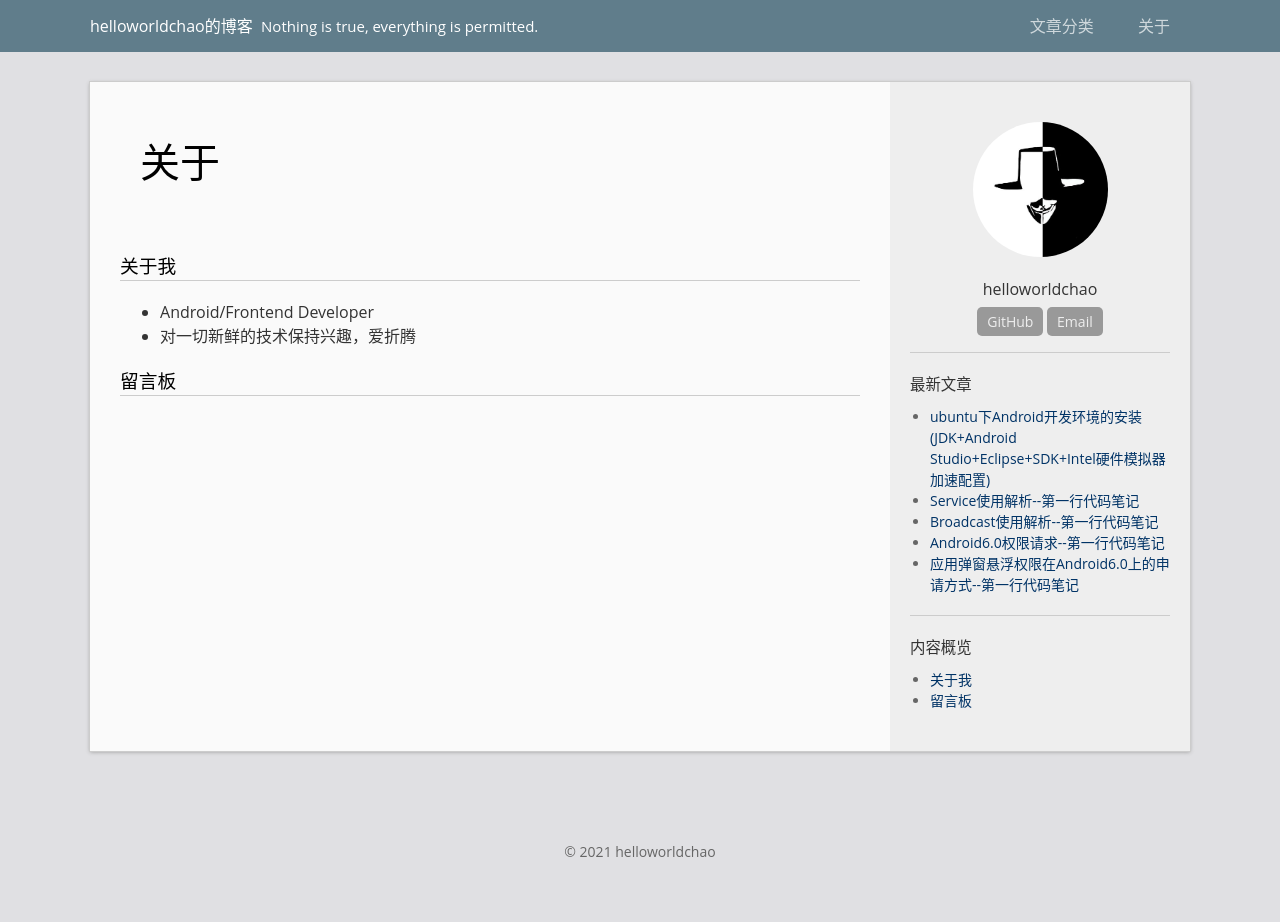
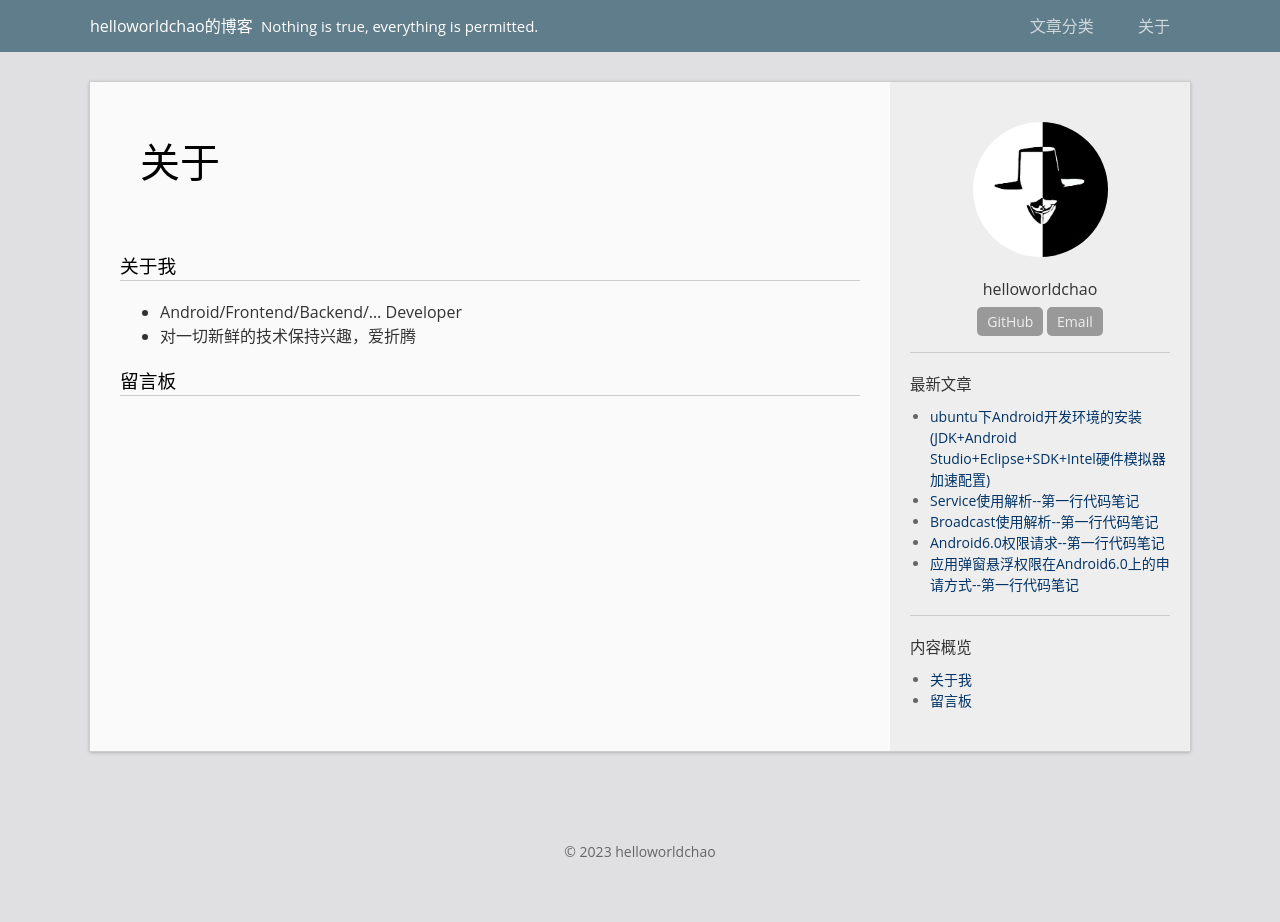
Before and after one commit to helloworldchao/helloworldchao.github.io, a Jekyll site: the page built from pages/about.md, in a window 1280 px wide. Built offline with Jekyll 4.4.1, drawn with Linux system fonts in a browser that asks for light colours; comment, search, counter and statistics services are not loaded; part of the change alters nothing that is shown.

Commit message:
feat: 更新基础信息

```diff
--- a/_config.yml
+++ b/_config.yml
@@ -13,7 +13,7 @@ profile: Android/Frontend Developer
 github_username:  helloworldchao
 
 #来必力评论系统不注释即激活
-livere: true
+livere: false
 
 permalink: /archivers/:title
 gems:
--- a/_includes/footer.html
+++ b/_includes/footer.html
@@ -1,17 +1,7 @@
 <footer class="footer">
 <div class="wrapper">
-&copy; 2021 {{ site.author }}
+&copy; 2023 {{ site.author }}
 </div>
 </footer>
 
 <script src="{{ "/js/easybook.js" | prepend: site.baseurl }}"></script>
-
-<!-- Global site tag (gtag.js) - Google Analytics -->
-<script async src="https://www.googletagmanager.com/gtag/js?id=UA-129044965-1"></script>
-<script>
-  window.dataLayer = window.dataLayer || [];
-  function gtag(){dataLayer.push(arguments);}
-  gtag('js', new Date());
-
-  gtag('config', 'UA-129044965-1');
-</script>
--- a/pages/about.md
+++ b/pages/about.md
@@ -6,7 +6,7 @@ public: true
 ---
 ### 关于我
 
-* Android/Frontend Developer
+* Android/Frontend/Backend/... Developer
 * 对一切新鲜的技术保持兴趣，爱折腾
 
 ### 留言板
```
